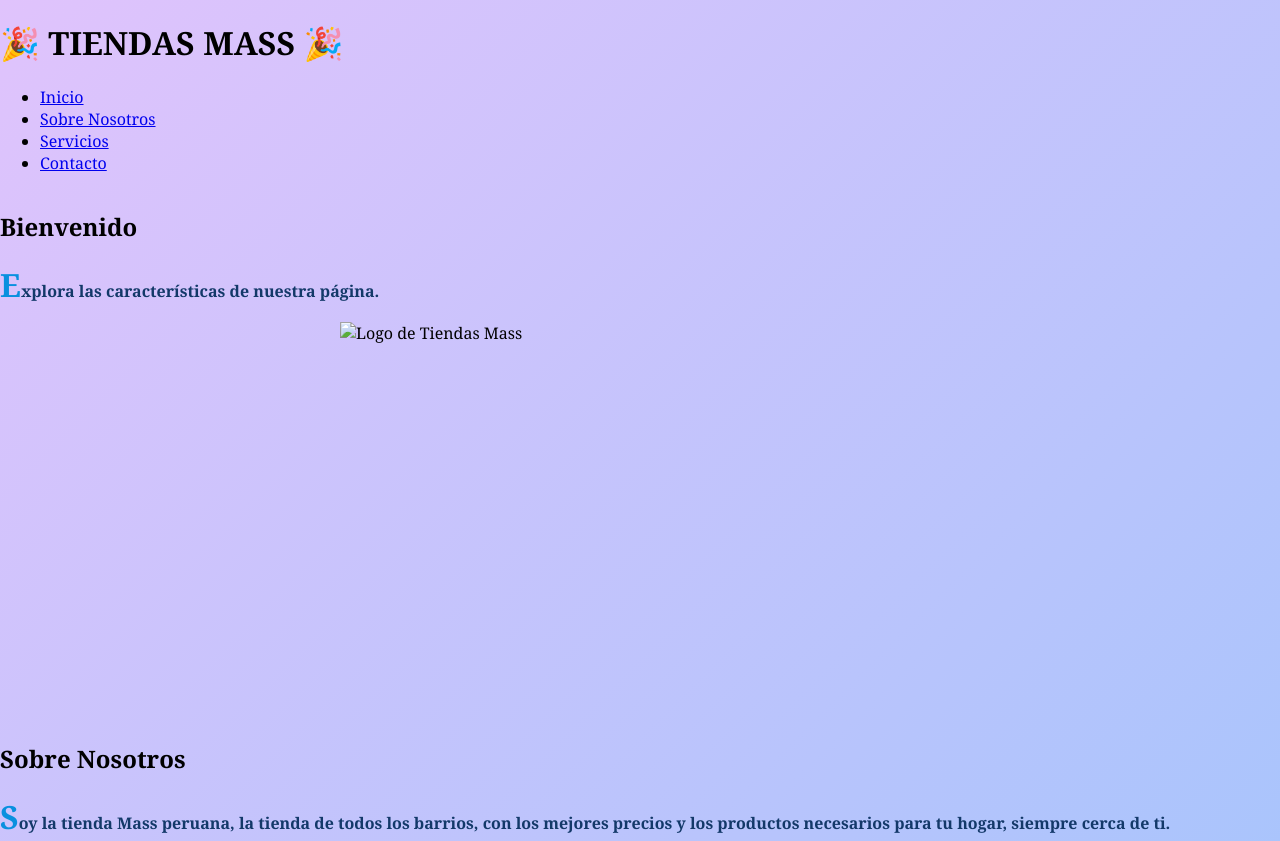
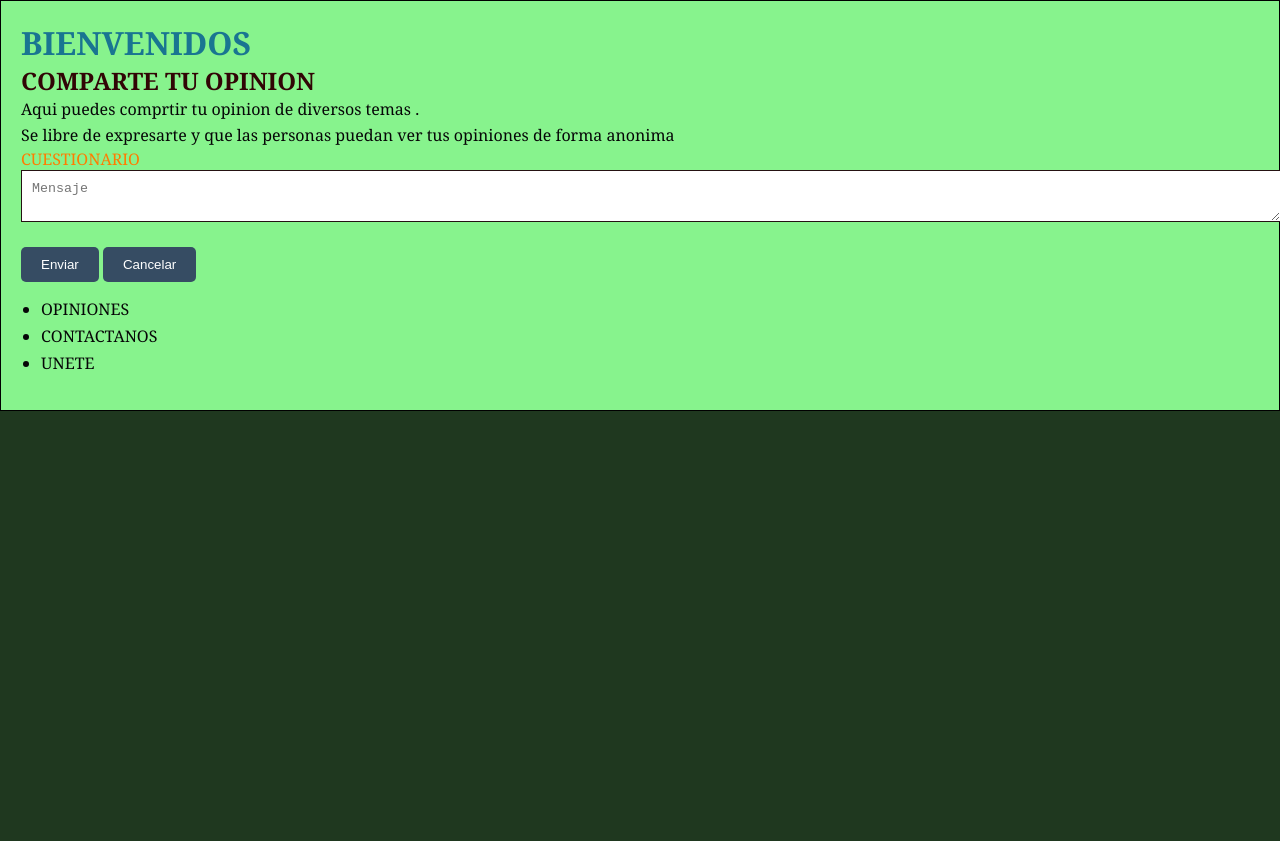
Before and after one commit to renzochipana/desarrollo-de-aplicaciones, a plain HTML site: page indexC.html in a window 1280 px wide. Shown: the top 841 px of the page. After the commit the page ends 800 px from the top, so only its background shows below. Drawn offline with Linux system fonts and the light colour scheme.

Commit message:
EXPERIENCIA N° 04 PARTE C

```diff
--- /dev/null
+++ b/herenciaYcascada.css
@@ -0,0 +1,97 @@
+/* Herencia */
+/* Estilo global para el body */
+body {
+    font-family: Cambria, Cochin, Georgia, Times, 'Times New Roman', serif;
+    color: #060607;
+    background-color: #1f381f;
+    margin: 0;
+    padding: 0;
+}
+
+/* Estilo para todos los párrafos, heredado del body */
+p {
+    font-size: 16px;
+    line-height: 1.6;
+    margin-bottom: 10px;
+}
+
+/* Estilo para todos los enlaces, heredado del body */
+a {
+    color: #ff7b00;
+    text-decoration: none;
+}
+
+a:hover {
+    text-decoration: underline; /* Subrayado en hover */
+}
+
+/* Estilo para los elementos dentro de un contenedor específico */
+.container {
+    padding: 20px;
+    background-color: #87f38d;
+    border: 1px solid #000000;
+}
+
+/* Estilo heredado para listas dentro del contenedor */
+.container ul {
+    list-style-type: disc;
+    padding-left: 20px;
+}
+
+/* Estilo para listas dentro del contenedor */
+.container li {
+    margin-bottom: 5px;
+}
+
+/* Estilo para campos de formulario dentro de la clase .form-container */
+.form-container input,
+.form-container textarea {
+    width: 100%;
+    padding: 10px;
+    border: 1px solid #251212;
+    margin-bottom: 10px;
+}
+
+/* Cascada */
+
+/* Estilo específico para h1 */
+h1 {
+    color: #197591;
+    font-size: 2em;
+    margin-top: 0;
+}
+
+/* Estilo específico para h2 */
+h2 {
+    color: #310505;
+    font-size: 1.5em;
+    margin-top: 0;
+}
+
+/* Estilo para botones dentro de .container */
+.container button {
+    background-color: #364c63;
+    color: white;
+    border: none;
+    padding: 10px 20px;
+    border-radius: 5px;
+    cursor: pointer;
+    margin-top: 10px;
+}
+
+/* Estilo para botones con clase .btn-primary */
+.btn-primary {
+    background-color: #71cc27;
+    color: white;
+}
+
+/* Estilo para botones con clase .btn-secondary */
+.btn-secondary {
+    background-color: #2b608f;
+    color: white;
+}
+
+/* Reglas que sobrescriben otros estilos */
+h1, h2, p {
+    margin: 0;
+}
--- a/indexC.html
+++ b/indexC.html
@@ -3,68 +3,28 @@
 <head>
     <meta charset="UTF-8">
     <meta name="viewport" content="width=device-width, initial-scale=1.0">
-    <title>Prueba de Pseudo-clases</title>
-    <link rel="stylesheet" href="peseudoelementos.css">
+    <title>Prueba de Herencia y Cascada</title>
+    <link rel="stylesheet" href="herenciaYcascada.css">
 </head>
 <body>
-    <header>
-        <h1>TIENDAS MASS</h1> <!-- ::before y ::after se aplican aquí -->
-        <nav>
-            <ul>
-                <li><a href="#home">Inicio</a></li>
-                <li><a href="#about">Sobre Nosotros</a></li>
-                <li><a href="#services">Servicios</a></li>
-                <li><a href="#contact">Contacto</a></li>
-            </ul>
-        </nav>
-    </header>
-    <main>
-        <section id="home">
-            <h2>Bienvenido</h2>
-            <p>Explora las características de nuestra página.</p> <!-- ::first-line y ::first-letter se aplican aquí -->
-            <img src="mas_logo.svg" alt="Logo de Tiendas Mass" width="600" height="400">
-        </section>
-        <section id="about">
-            <h2>Sobre Nosotros</h2>
-            <p>Soy la tienda Mass peruana, la tienda de todos los barrios, con los mejores precios y los productos necesarios para tu hogar, siempre cerca de ti.</p> <!-- ::first-line y ::first-letter se aplican aquí -->
-            <img src="mass1.jpg" alt="Sobre Nosotros" width="600" height="400">
-        </section>
-        <section id="services">
-            <h2>Servicios</h2>
-            <ul>
-                <li>UBÍCAME</li>
-                <li>PRODUCTOS</li>
-                <li>TRABAJA CON NOSOTROS</li>
-            </ul> <!-- ::marker se aplica aquí -->
-        </section>
+    <div class="container">
+        <h1>BIENVENIDOS</h1>
+        <h2>COMPARTE TU OPINION </h2>
+        <p>Aqui puedes comprtir tu opinion de diversos temas .</p>
+        <p>Se libre de expresarte y que las personas puedan ver tus opiniones de forma anonima</p>
+        <a href="https://www.google.com/intl/es-419_pe/forms/about/">CUESTIONARIO</a>
 
-        <section>
-            <h2>TIENDAS A NIVEL NACIONAL</h2>
-            <input type="text" placeholder="Escribe un texto"> <!-- ::placeholder se aplica aquí -->
-            <input type="checkbox" id="check1" checked>
-            <label for="check1">FILTRAR</label>
-            <input type="radio" id="radio1" name="radio-group" checked>
-            <label for="radio1">BUSCAR</label>
-        </section>
-        <section>
-            <h2>PROMOS</h2>
-            <ul>
-                <li>2X1 En galletas</li>
-                <li>Lavavajilla en pasta a S/. 4.90</li>
-                <li>Arroz 5kg a S/.14.70</li>
-            </ul> <!-- ::marker se aplica aquí -->
-            <div class="special">SERVICIO AL CLIENTE</div>
-            <div>Horario : Lunes a domingos de 7 AM a 10 PM</div>
-            <div>Términos y condiciones </div>
-        </section>
-        <section id="contact">
-            <h2>Contacto</h2>
-            <p>Envíanos un correo o llámanos para más información.</p>
-            <a class="btn" href="servicioalcliente@tiendasmass.pe">Envíanos un correo</a>
-        </section>
-    </main>
-    <footer>
-        <p>&copy; Tiendas Mass 2024 Compañía Hard Discount S.A.C. Todos los derechos reservados.</p>
-    </footer>
+        <div class="form-container">
+            <textarea placeholder="Mensaje"></textarea>
+            <button class="btn-primary">Enviar</button>
+            <button class="btn-secondary">Cancelar</button>
+        </div>
+
+        <ul>
+            <li>OPINIONES</li>
+            <li>CONTACTANOS</li>
+            <li>UNETE</li>
+        </ul>
+    </div>
 </body>
 </html>
```
